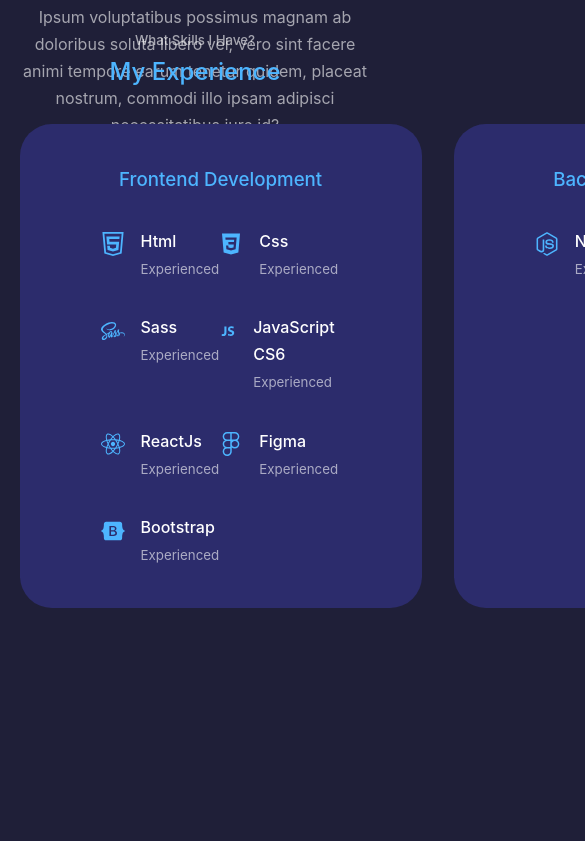
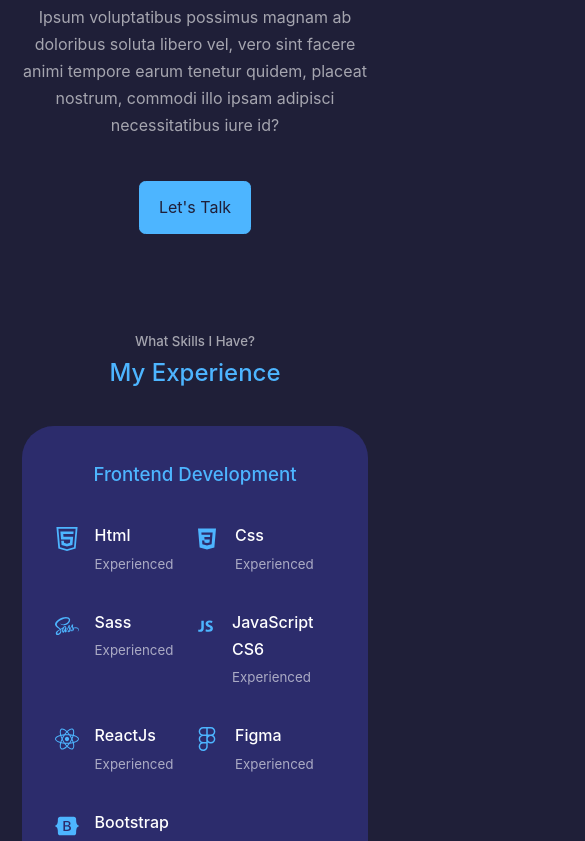
Before and after one commit to HaiLong9901/myportfolio, a React (Create React App) app: page / in a window 390 px wide. Shown: the part 1963-2804 px from the top of the page, 585 px wide, since content can reach past the window. Built offline with nearby package versions, Linux system fonts and the light colour scheme.

Commit message:
complete experience page

```diff
--- a/src/components/Experience/Experience.scss
+++ b/src/components/Experience/Experience.scss
@@ -42,3 +42,20 @@
         }
     }
 }
+
+@media screen and (max-width: 1024px){
+    .experience__container{
+        grid-template-columns: 1fr;
+
+        & > div{
+            width: 80%;
+            padding: 2rem;
+            margin: 0 auto;
+        }
+    }
+  }
+@media screen and (max-width: 600px){
+    .experience__container{
+        gap: 1rem;
+    }
+  }
--- a/src/index.scss
+++ b/src/index.scss
@@ -46,7 +46,7 @@
 }
 section{
   margin-top: 8rem;
-  height: 100vh;
+  // height: 100vh;
 }
 section > h2, section > h5{
   text-align: center;
```
